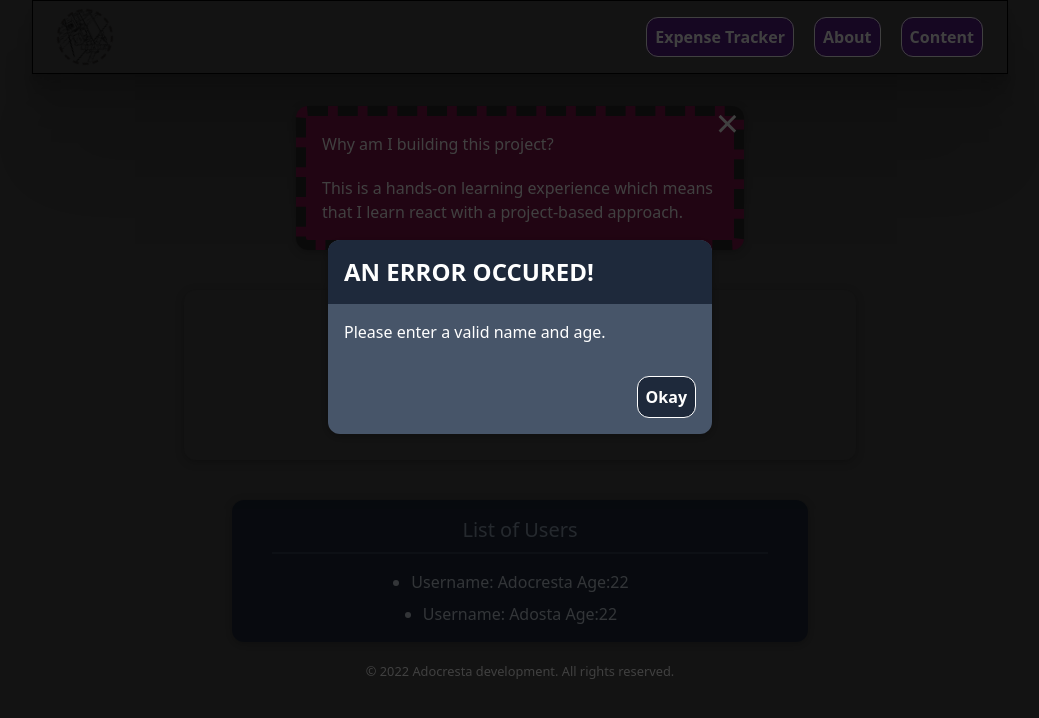
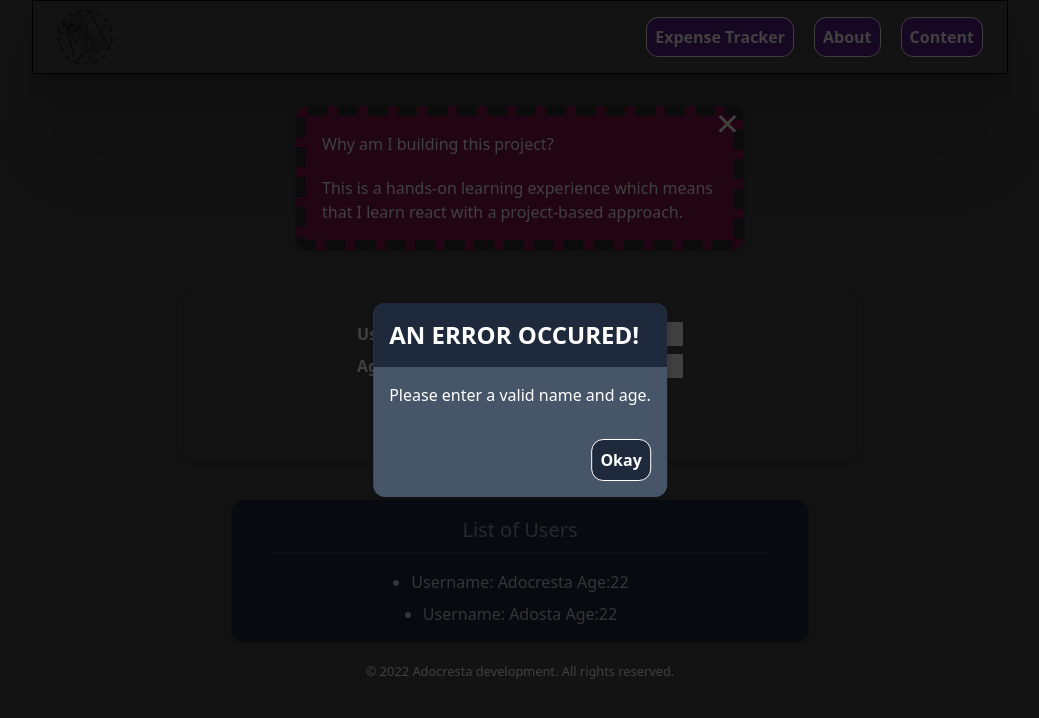
Before and after one commit to Adocresta/learning-react, a React (Vite) app: page / in a window 1280 px wide. Both pictures are taken after a click on the link "Add User". Shown: the top 718 px of the page, without its empty margins (120-1159 px from the left). Built offline with nearby package versions, Linux system fonts and the light colour scheme.

Commit message:
created new 'Portals' with ReactDOM.createPortal

```diff
--- a/index.html
+++ b/index.html
@@ -7,6 +7,8 @@
     <title>Vite + React</title>
   </head>
   <body>
+    <div id="backdrop-root"></div>
+    <div id="overlay-root"></div>
     <div id="root"></div>
     <script type="module" src="/src/main.jsx"></script>
   </body>
--- a/src/components/UI/ErrorModal.jsx
+++ b/src/components/UI/ErrorModal.jsx
@@ -1,20 +1,24 @@
 import React from "react";
+import ReactDOM from "react-dom";
 
 // Components
 import Card from "./Card";
 import Button from "./Button";
 
-const ErrorModal = (props) => {
-  // destructring the values
-  const { errorTitle, errorMessage } = props;
-
+const Backdrop = (props) => {
   return (
     <div
       onClick={props.onConfirmError}
       className="fixed top-0 left-0 w-full h-screen z-10 bg-[#000000bf]"
-    >
-      <div className=""></div>
-      <Card className="mx-auto mt-[30vh] z-50 max-w-sm overflow-hidden bg-slate-600">
+    ></div>
+  );
+};
+
+const ModalOverlay = (props) => {
+  const { errorTitle, errorMessage } = props;
+
+  return (
+    <Card className="fixed top-1/2 left-1/2 -translate-x-1/2 -translate-y-1/2 z-50 max-w-sm overflow-hidden bg-slate-600">
       {/* Error title */}
       <div className="bg-slate-800 p-4 font-bold text-2xl">
         <h2 className="m-0 text-white">{errorTitle.toUpperCase()}</h2>
@@ -33,7 +37,28 @@ const ErrorModal = (props) => {
         </Button>
       </div>
     </Card>
-    </div>
+  );
+};
+
+const ErrorModal = (props) => {
+  // destructring the values
+  const { errorTitle, errorMessage } = props;
+
+  return (
+    <>
+      {ReactDOM.createPortal(
+        <Backdrop onConfirmError={props.onConfirmError} />,
+        document.querySelector("#backdrop-root")
+      )}
+      {ReactDOM.createPortal(
+        <ModalOverlay
+          errorTitle={errorTitle}
+          errorMessage={errorMessage}
+          onConfirmError={props.onConfirmError}
+        />,
+        document.querySelector("#overlay-root")
+      )}
+    </>
   );
 };
 
```
Lines whose indentation alone changed are shown as unchanged.
